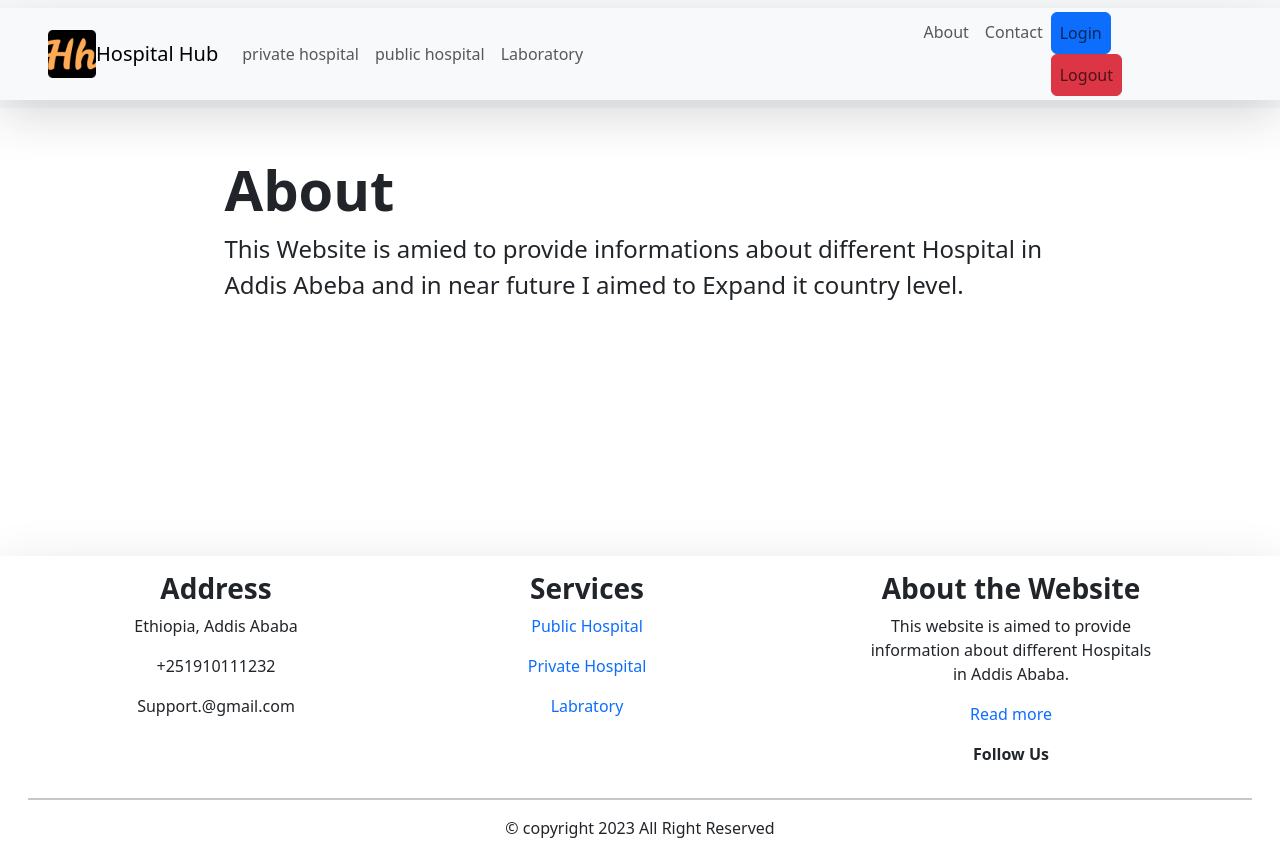
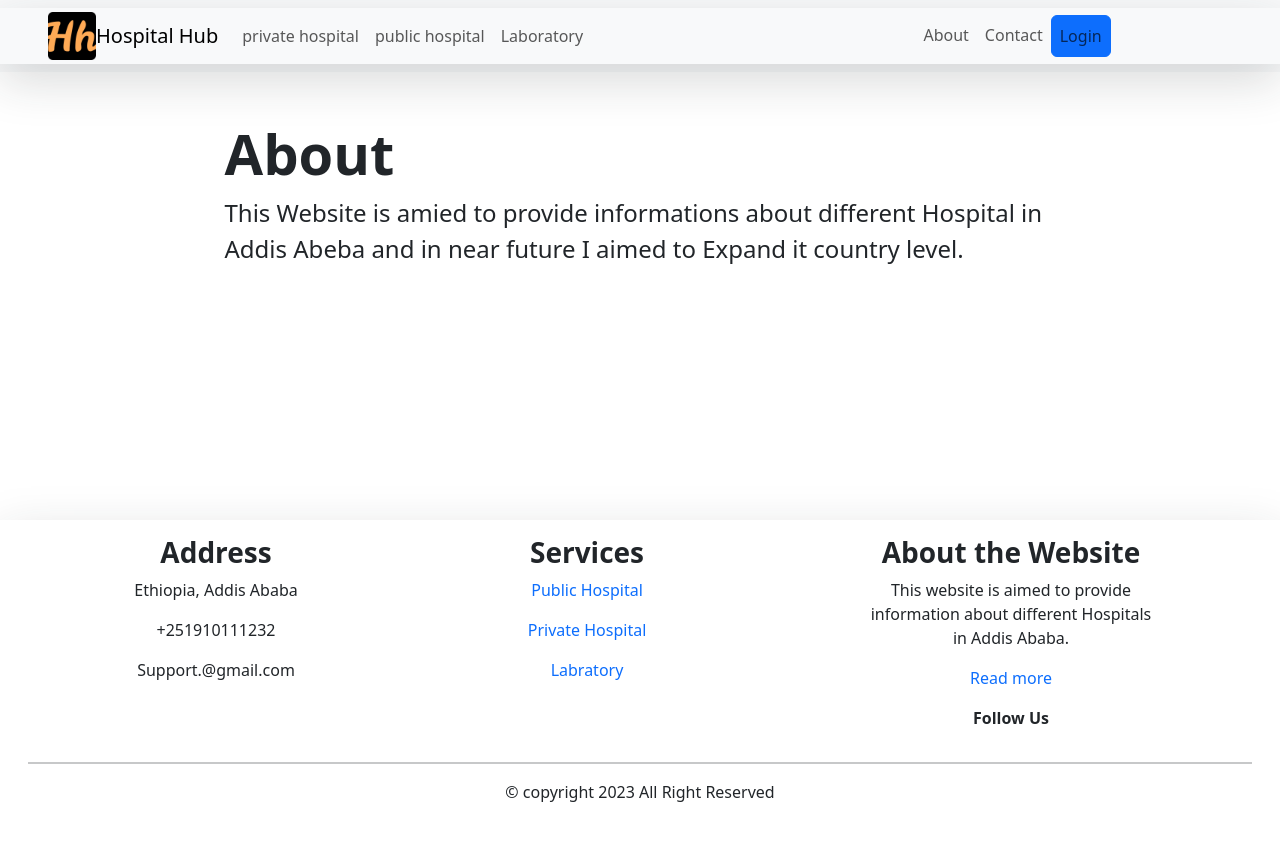
Before and after one commit to Natnaelcrypto/web_backend_project, a plain HTML site: page front end/about.html in a window 1280 px wide. After the commit the page ends 824 px from the top, so only its background shows below. Drawn offline with nearby package versions, Linux system fonts and the light colour scheme.

Commit message:
Update about.html

```diff
--- a/front end/about.html
+++ b/front end/about.html
@@ -57,7 +57,6 @@
 
               <li id="login" class="nav-item ">
                 <button onclick="logIn()" id="btn_login" class="nav-link btn btn-primary">Login</button>
-                <button onclick="logOut()" id="btn_logout" class="nav-link btn btn-danger">Logout</button>
               </li>
             </ul>
           </div>
```
